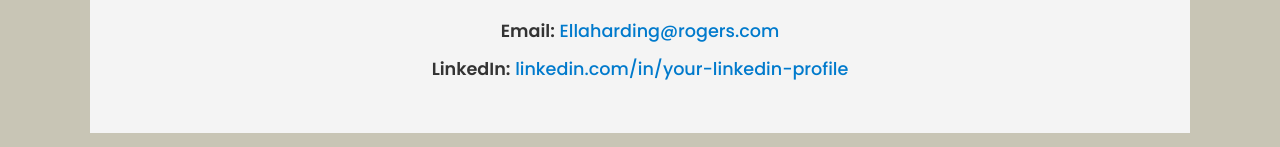
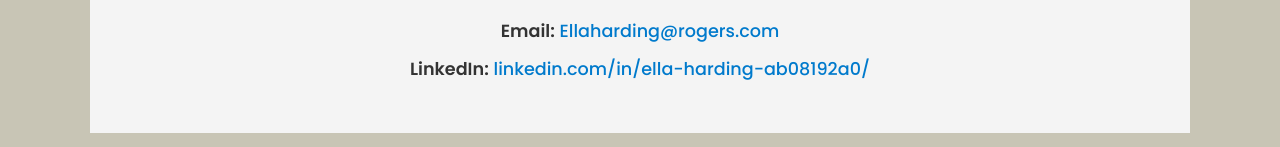
Before and after one commit to Ellaharding1/Portfolio, a plain HTML site: page index.html in a window 1280 px wide. Shown: the part 1879-2026 px from the top of the page. Drawn offline with Linux system fonts and the light colour scheme.

Commit message:
small changes

```diff
--- a/index.html
+++ b/index.html
@@ -59,7 +59,7 @@
     <p>I am always open to discussing new projects, creative ideas, or opportunities to be part of your vision. Please feel free to reach out to me via email or connect with me on LinkedIn.</p>
     <ul class="contact-info">
         <li><strong>Email:</strong> <a href="mailto:Ellaharding@rogers.com">Ellaharding@rogers.com</a></li>
-        <li><strong>LinkedIn:</strong> <a href="https://www.linkedin.com/in/ella-harding-ab08192a0/" target="_blank">linkedin.com/in/your-linkedin-profile</a></li>
+        <li><strong>LinkedIn:</strong> <a href="https://www.linkedin.com/in/ella-harding-ab08192a0/" target="_blank">linkedin.com/in/ella-harding-ab08192a0/</a></li>
     </ul>
 </section>
 
```
